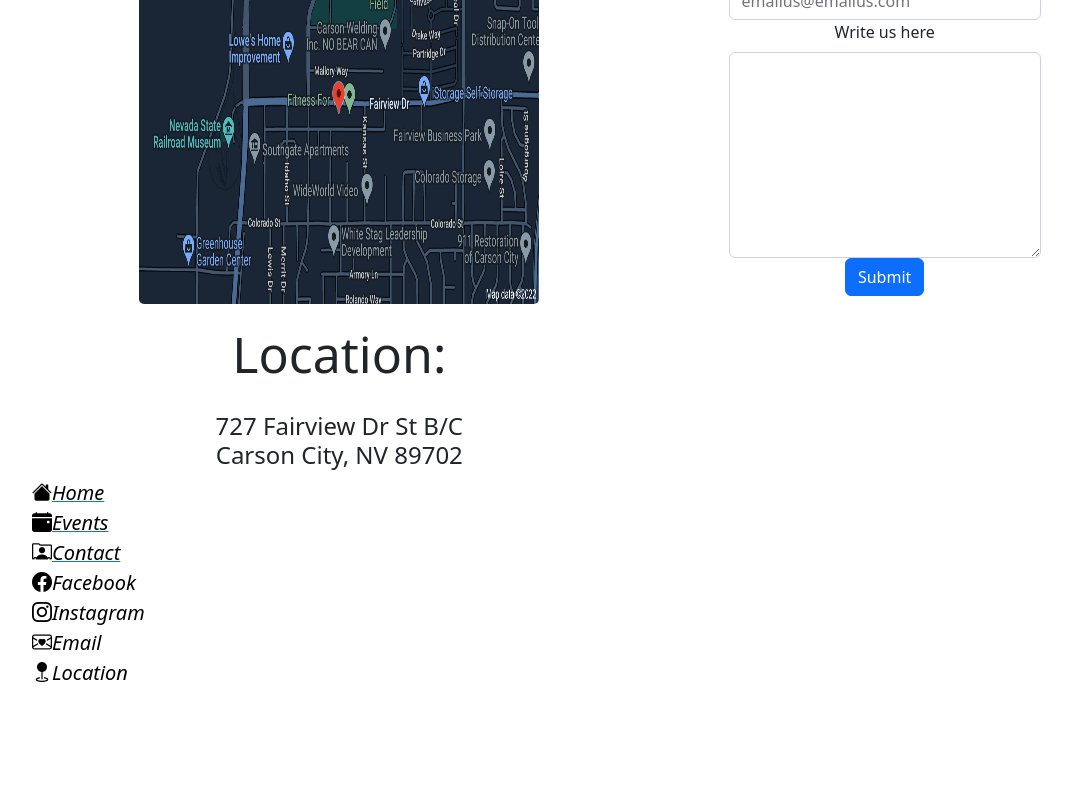
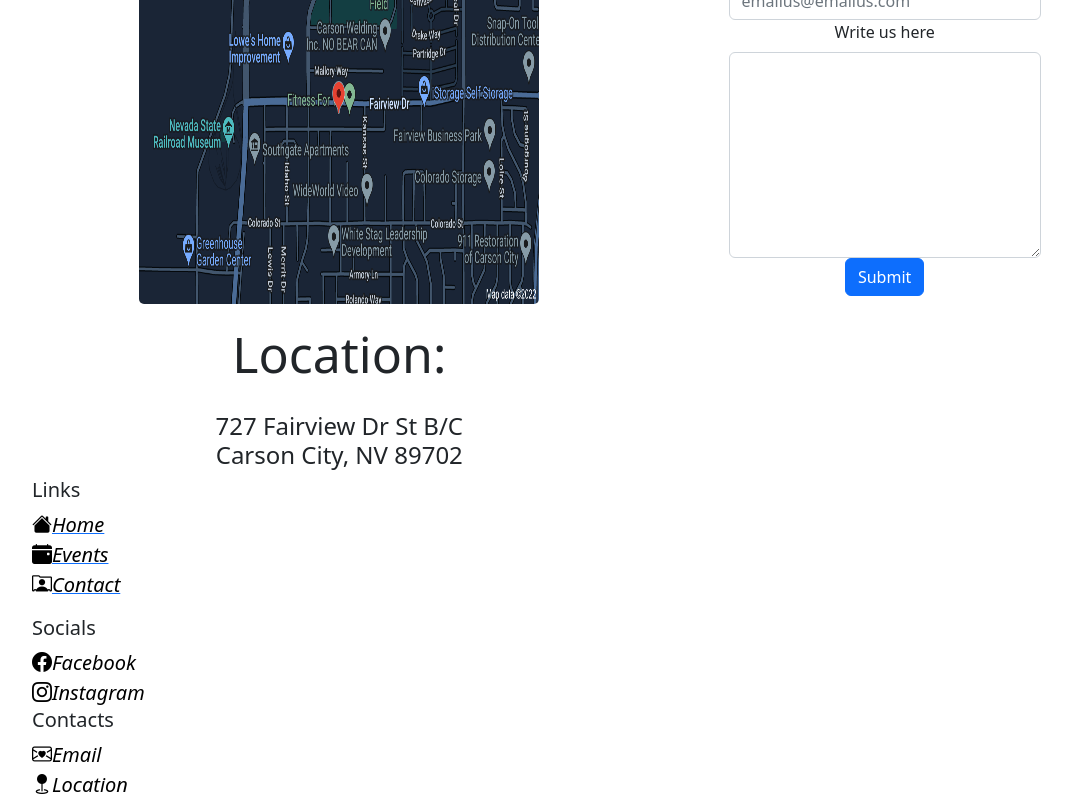
Before and after one commit to J-Sandell/Pottershouse, a React (Create React App) app: page /contact in a window 1280 px wide. Shown: the part 536-1336 px from the top of the page, without its empty margins (50-1122 px from the left). Before the commit the page ends 1224 px from the top, so only its background shows below. Built offline with nearby package versions, Linux system fonts and the light colour scheme.

Commit message:
trying to get footer right

```diff
--- a/src/Components/Footer.js
+++ b/src/Components/Footer.js
@@ -6,9 +6,12 @@ function Footer() {
 
 	return (
 
-		<footer className='site-footer'>
+		<footer>
 			<div className="container">
 				<div className="row">
+					<div className="col">
+						<h5>Links</h5>
+						<ul className="list-unstyled">
 							<Link to="/">
 								<i className="bi bi-house-fill">Home</i>
 							</Link>
@@ -20,10 +23,18 @@ function Footer() {
 							<Link to="/contact">
 								<i className="bi bi-person-rolodex">Contact</i>
 							</Link>
+						</ul>
+						<div className="col">
+							<h5>Socials</h5>
 							<i className="bi bi-facebook">Facebook</i><br />
 							<i className="bi bi-instagram">Instagram</i>
+						</div>
+						<div className="col">
+							<h5>Contacts</h5>
 							<i className="bi bi-envelope-heart">Email</i><br />
 							<i className="bi bi-geo-fill">Location</i>
+						</div>
+					</div>
 				</div>
 			</div>
 		</footer>
--- a/src/Components/Home.js
+++ b/src/Components/Home.js
@@ -7,7 +7,7 @@ function Home() {
 
 		<div className="container-fluid">
 			<div className="row">
-				<div className="col text">
+				<div className="col">
 					<img className="pictures" src="/assets/Family pic.jpg" alt="family" height={350} width={350} ></img>
 					<h2>Pastor's Story</h2>
 					<p>My name is Billy Perez. I am the pastor at the Potter's House church in South Carson City on Fairview Dr. I got saved in 2009  in Reno, NV after years of living in sin. I got involved with gangs at the young age of 12, because I was following the footsteps of my brother and cousins. Even though I was Raised in church and had a mother who seved  God, I rejected that in favor of drugs and gang life. As I got older, gang life got worse and worse. I came close to losing my life, I was in and out of county jail, and I watched my friends get locked up and some even die. At the age of 29 I was at a crossroads. I was in a dark spot and saw that my life had nothing to show for it. Five years previously, my sister had gotten saved. She and her husband had been preaching to me and trying to get me saved as well. I finally realized that I was done with the gang and drug lifestyle. I was ready to give my life to Jesus. The day I came to church and got saved, my pastor presented a challenge. He challenged new believers to wholly serve God for 6 months, an if after 6 months I had nothing to show for it I could walk away. He knew I would never walk away, because it is impossible to not come out changed after being fully devoted to serving God. Now 13 years later I am preaching the gospel. I have a solid family, and my life is blessed.</p>
--- a/src/style.css
+++ b/src/style.css
@@ -10,7 +10,7 @@
 }
 
 .pictures {
-	border: 4px solid rgb(14, 65, 14);
+
 	margin: 4px;
 	border-radius: 15%;
 }
@@ -54,7 +54,3 @@ p {
 	display: flex;
 	justify-content: space-around;
 }
-.text{
-	display: inline-block;
-
-}
```
Lines whose indentation alone changed are shown as unchanged.
